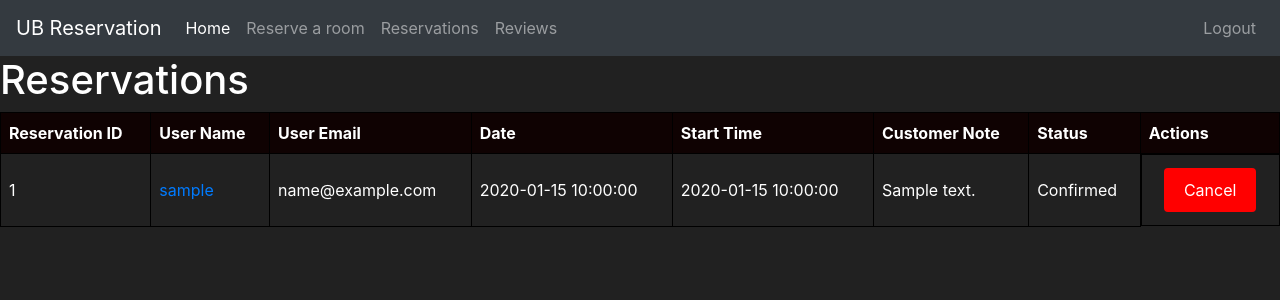
After one commit to ashiva99/FlaskReservationProject, a Flask app: page /reservations in a window 1280 px wide. The commit adds this page. Shown: the top 300 px of the page. Run offline with Flask 3, Linux system fonts and the light colour scheme; the visitor is signed in with stand-in values (Sample User, id 1); tables that the repository leaves empty or names only in its code hold one stand-in row (values such as "Sample post"); some libraries are stand-ins or nearby versions.

Commit message:
updated as on 16apr2024

```diff
--- a/main.py
+++ b/main.py
@@ -1,8 +1,11 @@
 from flask import Flask, render_template, request, redirect, url_for, session
+from datetime import date
 from flask_mysqldb import MySQL
 import yaml
 
 app = Flask(__name__)
+app.secret_key = "super secret key"
+userID = None
 
 with open('db.yaml', 'r') as f:
     db = yaml.safe_load(f)
@@ -16,7 +19,8 @@ mysql = MySQL(app)
 
 @app.route('/')
 def home():
-    return render_template('index.html')
+    return render_template('index.html', username=session.get('username', ''), logout = False)
+
 
 @app.route('/signup', methods=['GET'])
 def signup_form():
@@ -48,16 +52,51 @@ def signup():
     print(f"City: {city}")
     print(f"State: {state}")
     print(f"Zip Code: {zipCode}")
+    cur = mysql.connection.cursor()
+    cur.execute("INSERT INTO user (username, password, email, userType, firstName, lastName, phone, address, city, state, zipCode) VALUES (%s, %s, %s, %s, %s, %s, %s, %s, %s, %s, %s)",
+                (username, password, email, userType, firstName, lastName, phone, address, city, state, zipCode))
+    mysql.connection.commit()
+    userID = cur.lastrowid
+    cur.close()
+    print(str(userID) + "this is the user id that we got ok")
 
     # Redirect to a success page or another route
     if userType == 'Admin':
-        return redirect('/success')
+        return redirect(url_for('admin_signup', userID=userID))
     else:
-        return redirect('/success')
+        return redirect('/signup_success')
 
-@app.route('/success')
+@app.route('/signup_success')
 def success():
-    return "<h1>Sign Up Successful!</h1>"
+    return f'<h1>Sign Up Successful! <a href="{url_for("home")}">click here</a> to go home</h1>'
+
+@app.route('/admin_signup', methods=['GET'])
+def admin_signup_form():
+    userID = request.args.get('userID')
+    return render_template('admin_signup.html', userID=userID)
+
+@app.route('/admin_signup', methods=['POST'])
+def admin_signup():
+    # Get form data for admin signup
+    userID = request.form['userID']
+    accessLevel = request.form['accessLevel']
+    department = request.form['department']
+    hireDate = request.form['hireDate']
+    lastLoginDate = request.form['lastLoginDate']
+    profilePicture = request.form['profilePicture']
+    contactPreference = request.form['contactPreference']
+    role = request.form['role']
+    activeStatus = request.form['activeStatus']
+
+    cur = mysql.connection.cursor()
+    cur.execute("INSERT INTO admin (userID, accessLevel, department, hireDate, lastLoginDate, profilePicture, contactPreference, role, activeStatus) VALUES (%s, %s, %s, %s, %s, %s, %s, %s, %s)",
+                (userID, accessLevel, department, hireDate, lastLoginDate, profilePicture, contactPreference, role, activeStatus))
+    mysql.connection.commit()
+    cur.close()
+
+    # Process admin signup data here
+
+    return f'<h1>Sign Up Successful! <a href="{url_for("home")}">click here</a> to go home</h1>'
 
 @app.route('/login', methods=['GET'])
 def login_form():
@@ -71,6 +110,33 @@ def login():
     password = request.form['password']
 
     # Add your login logic here (e.g., check username/password against database)
+    cur = mysql.connection.cursor()
+    cur.execute("Select username, password, userType, userID from user where username=%s and password=%s and userType=%s", (username, password, userType))
+    user = cur.fetchone()
+    cur.close()
+
+    if user:
+        session['username'] = user[0]
+        session['loggedin'] = True
+        session['user_id'] = user[3]
+        session['userType'] = user[2]
+
+        if userType == 'Admin':
+            today_date = str(date.today())
+            cur = mysql.connection.cursor()
+            try:
+                cur.execute("UPDATE admin SET LastLoginDate = %s WHERE UserID = %s", (today_date, user[3]))
+                mysql.connection.commit()  # Commit changes to the database
+                print("Admin LastLoginDate updated successfully.")
+            except Exception as e:
+                print("Error updating admin LastLoginDate:", e)
+            finally:
+                cur.close()  # Close the cursor
+
+        return redirect(url_for('home'))
+    else:
+        return render_template('login.html', error = 'invalid user name or password.. Try again!')
+
 
     # For demo purposes, let's just print the user type, username, and redirect to success page
     print(f"User Type: {userType}")
@@ -80,22 +146,143 @@ def login():
     return redirect('/success')
 
 
+@app.route('/logout')
+def logout():
+    session.pop('loggedin', None)
+    session.pop('username', None)
+    session.pop('user_id', None)
+    session.pop('userType', None)
+    userID = None
+    return render_template('index.html', username=session.get('username', ''), logout = True)
+
 
 @app.route('/about/<username>')
 def about(username):
-    return f'<h1>This is about page of {username}</h1>'
+    if session['userType'] == 'Admin':
+        cur = mysql.connection.cursor()
+        cur.execute("select A.username, A.email, A.firstname, A.phone, count(B.userid) reservation_count from user A inner join reservation B on A.userid = B.userid group by B.userid having username =%s", (username,))
+        aboutuser = cur.fetchone()
+        cur.close()
+        return render_template('about.html', user=aboutuser)
+    return "you are not authorised."
 
 
 
-@app.route('/room_details')
+@app.route('/room_details', methods=['GET', 'POST'])
 def room_details():
+    if request.method == 'GET':
+        cur = mysql.connection.cursor()
+        cur.execute("SELECT * FROM Room")  # Fetch all room details
+        rooms_data = cur.fetchall()
+        cur.close()
+        #print(rooms_data)
+        return render_template('room_details.html', rooms=rooms_data)
+
+
+
+@app.route('/book_room', methods=['GET', 'POST'])
+def book_room():
+    if request.method == 'GET':
+        return redirect(url_for('room_details'))
+    roomID = request.form['room_id']
+    if 'username' not in session:
+        return redirect(url_for('login'))
+
+    if request.method == 'POST':
+        return render_template('reservation.html', selected_room_id=roomID)
+
+
+@app.route('/create_reservation', methods=['POST'])
+def create_reservation():
+    # Retrieve form data
+
+    user_id = session['user_id']
+    room_id = request.form['room_id']
+    start_date = request.form['start_date']
+    end_date = request.form['end_date']
+    start_time = request.form['start_time']
+    end_time = request.form['end_time']
+    purpose = request.form['purpose']
+    attendees = request.form['attendees']
+    equipment = request.form['equipment']
+    notes = request.form['notes']
+
+    # Insert reservation into database
     cur = mysql.connection.cursor()
-    cur.execute("SELECT * FROM Room")  # Fetch all room details
-    rooms_data = cur.fetchall()
+    cur.execute("""
+        INSERT INTO Reservation (UserID, RoomID, Date, StartTime, EndTime, Purpose, Attendees, Equipment, Notes)
+        VALUES (%s, %s, %s, %s, %s, %s, %s, %s, %s)
+        """, (user_id, room_id, start_date, start_time, end_time, purpose, attendees, equipment, notes))
+    mysql.connection.commit()
     cur.close()
-    #print(rooms_data)
-    return render_template('room_details.html', rooms=rooms_data)
+    print(user_id," ", room_id, " ", start_date, " ",end_date, " ",start_time, " ",end_time, " ",purpose, " ",attendees, " ",equipment, " ",notes)
 
+    return redirect(url_for('home'))
+
+
+@app.route('/my_reservations', methods=['GET', 'POST'])
+def my_reservations():
+    if 'username' not in session:
+        return redirect(url_for('login'))
+
+    if request.method == 'GET':
+        cur = mysql.connection.cursor()
+        cur.execute("SELECT A.ReservationID, A.Date, A.StartTime, A.Status, CheckInTime, CheckOutTime FROM Reservation A left outer join Attendance B on A.ReservationID = B.ReservationID WHERE A.UserID = %s", (session['user_id'],))
+        reservations = cur.fetchall()
+        cur.close()
+
+        return render_template('my_reservations.html', reservations=reservations)
+
+
+    if request.method == 'POST':
+        checkinout = request.form['status']
+        reservation_id = request.form['reservation_id']
+        if checkinout == 'Checkin':
+            cur = mysql.connection.cursor()
+            cur.execute("Update Attendance set CheckInTime=now() WHERE ReservationID = %s", (reservation_id,))
+            cur.execute("UPDATE reservation SET Status = %s WHERE ReservationID = %s", ('Checked-In', reservation_id))
+            mysql.connection.commit()
+            cur.close()
+        elif checkinout == 'Checkout':
+            cur = mysql.connection.cursor()
+            cur.execute("Update Attendance set CheckOutTime=now() WHERE ReservationID = %s", (reservation_id,))
+            cur.execute("UPDATE reservation SET Status = %s WHERE ReservationID = %s", ('Completed', reservation_id))
+            mysql.connection.commit()
+            cur.close()
+        return redirect(url_for('my_reservations'))
+
+@app.route('/reservations', methods=['GET', 'POST'])
+def reservations():
+    if session['userType'] == 'Admin' and request.method== 'GET':
+        cur = mysql.connection.cursor()
+        cur.execute("SELECT A.ReservationID, B.Username, B.Email as User_Email, A.Date, A.StartTime, A.Status, A.Notes FROM Reservation A inner join user B on A.UserID = B.UserID")
+        reservations = cur.fetchall()
+        cur.close()
+        return render_template('reservations.html', reservations=reservations)
+    if request.method == 'POST':
+        reservationID = request.form['reservation_id']
+        status = request.form['status']
+        cur = mysql.connection.cursor()
+        cur.execute("UPDATE reservation SET Status = %s WHERE ReservationID = %s", (status, reservationID))
+        mysql.connection.commit()
+        if status=='Confirmed':
+            cur.execute("INSERT INTO Attendance (ReservationID, UserID) VALUES (%s, %s)", (reservationID,session['user_id']))
+        elif status=='Cancelled':
+            #print(reservationID, 'this is delete test')
+            cur.execute("delete from Attendance where ReservationID=%s", (reservationID,))
+        mysql.connection.commit()
+        print('status updated successfully')
+        cur.close()
+        print(reservationID, status)
+        return redirect(url_for('reservations'))
+
+@app.route('/feedback')
+def feedback():
+    cur = mysql.connection.cursor()
+    cur.execute("SELECT * FROM Feedback")
+    feedbacks = cur.fetchall()
+    cur.close()
+    return render_template('feedback.html', feedbacks=feedbacks)
 
 if __name__ == '__main__':
     app.run(debug=True)
--- a/templates/base.html
+++ b/templates/base.html
@@ -23,22 +23,35 @@
                     <a class="nav-link" href="{{ url_for('home')}}">Home <span class="sr-only">(current)</span></a>
                 </li>
                 <li class="nav-item">
-                    <a class="nav-link" href="#">Reserve a room</a>
+                    <a class="nav-link" href="{{ url_for('room_details')}}">Reserve a room</a>
                 </li>
+                {% if 'username' in session and session['userType']=='Normal' %}
                 <li class="nav-item">
-                    <a class="nav-link" href="#">Check Room Availability</a>
+                    <a class="nav-link" href="{{ url_for('my_reservations')}}">My Reservations</a>
                 </li>
+                {% endif %}
+                {% if 'username' in session and session['userType']=='Admin' %}
                 <li class="nav-item">
-                    <a class="nav-link" href="#">Reviews</a>
+                    <a class="nav-link" href="{{ url_for('reservations')}}">Reservations</a>
+                </li>
+                {% endif %}
+                <li class="nav-item">
+                    <a class="nav-link" href="{{ url_for('feedback')}}">Reviews</a>
                 </li>
             </ul>
             <ul class="navbar-nav">
+                {% if 'username' in session %}
+                    <li class="nav-item">
+                        <a class="nav-link" href="{{ url_for('logout')}}">Logout</a>
+                    </li>
+                {% else %}
                     <li class="nav-item">
                         <a class="nav-link" href="{{ url_for('login')}}">Login</a>
                     </li>
                     <li class="nav-item">
                         <a class="nav-link" href="{{ url_for('signup')}}">Register</a>
                     </li>
+                {% endif %}
             </ul>
         </div>
     </nav>
@@ -48,14 +61,16 @@
     <!-- Optional JavaScript; choose one of the two! -->
 
     <!-- Option 1: jQuery and Bootstrap Bundle (includes Popper) -->
-    <script src="https://code.jquery.com/jquery-3.5.1.slim.min.js" integrity="sha384-DfXdz2htPH0lsSSs5nCTpuj/zy4C+OGpamoFVy38MVBnE+IbbVYUew+OrCXaRkfj" crossorigin="anonymous"></script>
+   <!-- <script src="https://code.jquery.com/jquery-3.5.1.slim.min.js" integrity="sha384-DfXdz2htPH0lsSSs5nCTpuj/zy4C+OGpamoFVy38MVBnE+IbbVYUew+OrCXaRkfj" crossorigin="anonymous"></script>
     <script src="https://cdn.jsdelivr.net/npm/bootstrap@4.5.3/dist/js/bootstrap.bundle.min.js" integrity="sha384-ho+j7jyWK8fNQe+A12Hb8AhRq26LrZ/JpcUGGOn+Y7RsweNrtN/tE3MoK7ZeZDyx" crossorigin="anonymous"></script>
 
-    <!-- Option 2: jQuery, Popper.js, and Bootstrap JS
+    -->
+
+    <!-- Option 2: jQuery, Popper.js, and Bootstrap JS -->
     <script src="https://code.jquery.com/jquery-3.5.1.slim.min.js" integrity="sha384-DfXdz2htPH0lsSSs5nCTpuj/zy4C+OGpamoFVy38MVBnE+IbbVYUew+OrCXaRkfj" crossorigin="anonymous"></script>
     <script src="https://cdn.jsdelivr.net/npm/popper.js@1.16.1/dist/umd/popper.min.js" integrity="sha384-9/reFTGAW83EW2RDu2S0VKaIzap3H66lZH81PoYlFhbGU+6BZp6G7niu735Sk7lN" crossorigin="anonymous"></script>
     <script src="https://cdn.jsdelivr.net/npm/bootstrap@4.5.3/dist/js/bootstrap.min.js" integrity="sha384-w1Q4orYjBQndcko6MimVbzY0tgp4pWB4lZ7lr30WKz0vr/aWKhXdBNmNb5D92v7s" crossorigin="anonymous"></script>
-    -->
+
   </body>
   <style>
         body {
--- a/templates/login.html
+++ b/templates/login.html
@@ -35,6 +35,11 @@
 {% endblock %}
 {% block body %}
     <h2 style="text-align:center;">User Login</h2>
+
+    {% if error %}
+    <p style="color: red;">{{ error }}</p>
+    {% endif %}
+
     <form action="/login" method="post">
         <label for="userType">User Type:</label>
         <select id="userType" name="userType" required>
--- /dev/null
+++ b/templates/reservations.html
@@ -0,0 +1,94 @@
+{%extends 'base.html'%}
+
+{% block head %}
+    <meta charset="UTF-8">
+    <meta name="viewport" content="width=device-width, initial-scale=1.0">
+    <title>Reservations</title>
+    <style>
+        table {
+            width: 100%;
+            border-collapse: collapse;
+        }
+        th, td {
+            border: 1px solid black;
+            padding: 8px;
+            text-align: left;
+        }
+        th {
+            background-color: #0f0202;
+        }
+        .button-container {
+            display: flex;
+            justify-content: center;
+        }
+        .confirm-button, .cancel-button, .completed-button {
+            margin: 5px;
+            padding: 10px 20px;
+            border: none;
+            cursor: pointer;
+            border-radius: 4px;
+        }
+        .confirm-button {
+            background-color: green;
+            color: white;
+        }
+        .cancel-button {
+            background-color: red;
+            color: white;
+        }
+        .completed-button {
+            background-color: gray;
+            color: white;
+        }
+    </style>
+{% endblock %}
+{% block body %}
+    <h1>Reservations</h1>
+    <table>
+        <thead>
+            <tr>
+                <th>Reservation ID</th>
+                <th>User Name</th>
+                <th>User Email</th>
+                <th>Date</th>
+                <th>Start Time</th>
+                <th>Customer Note</th>
+                <th>Status</th>
+                <th>Actions</th>
+            </tr>
+        </thead>
+        <tbody>
+            {% for reservation in reservations %}
+            <tr>
+                <td>{{ reservation[0] }}</td>
+                <td><a href="/about/{{ reservation[1] }}">{{ reservation[1] }}</a></td>
+                <td>{{ reservation[2] }}</td>
+                <td>{{ reservation[3] }}</td>
+                <td>{{ reservation[4] }}</td>
+                <td>{{ reservation[6] }}</td>
+                <td>{{ reservation[5] }}</td>
+                <td class="button-container">
+                    {% if  not (reservation[5]=='Confirmed' or reservation[5]=='Completed' or reservation[5]=='Checked-In') %}
+                    <form action="/reservations" method="post">
+                        <input type="hidden" name="reservation_id" value="{{ reservation[0] }}">
+                        <input type="hidden" name="status" value="Confirmed">
+
+                        <button type="submit" class="confirm-button">Confirm</button>
+
+                    </form>
+                    {% endif %}
+                    {% if  not reservation[5]=='Completed' %}
+                    <form action="/reservations" method="post">
+                        <input type="hidden" name="reservation_id" value="{{ reservation[0] }}">
+                        <input type="hidden" name="status" value="Cancelled">
+                        <button type="submit" class="cancel-button">Cancel</button>
+                    </form>
+                    {% else %}
+                        <button type="submit" class="completed-button" disabled>Completed</button>
+                    {% endif %}
+                </td>
+            </tr>
+            {% endfor %}
+        </tbody>
+    </table>
+{% endblock %}
```
Also changed, not shown: templates/about.html (added, +67 -0 lines), templates/admin_signup.html (added, +73 -0 lines), templates/feedback.html (added, +52 -0 lines), templates/index.html (+10 -0 lines), templates/my_reservations.html (added, +62 -0 lines), templates/reservation.html (added, +85 -0 lines), templates/signup_success.html (added, +8 -0 lines), templates/success.html (added, +8 -0 lines), templates/home.html (added). Lines whose indentation alone changed are shown as unchanged.
